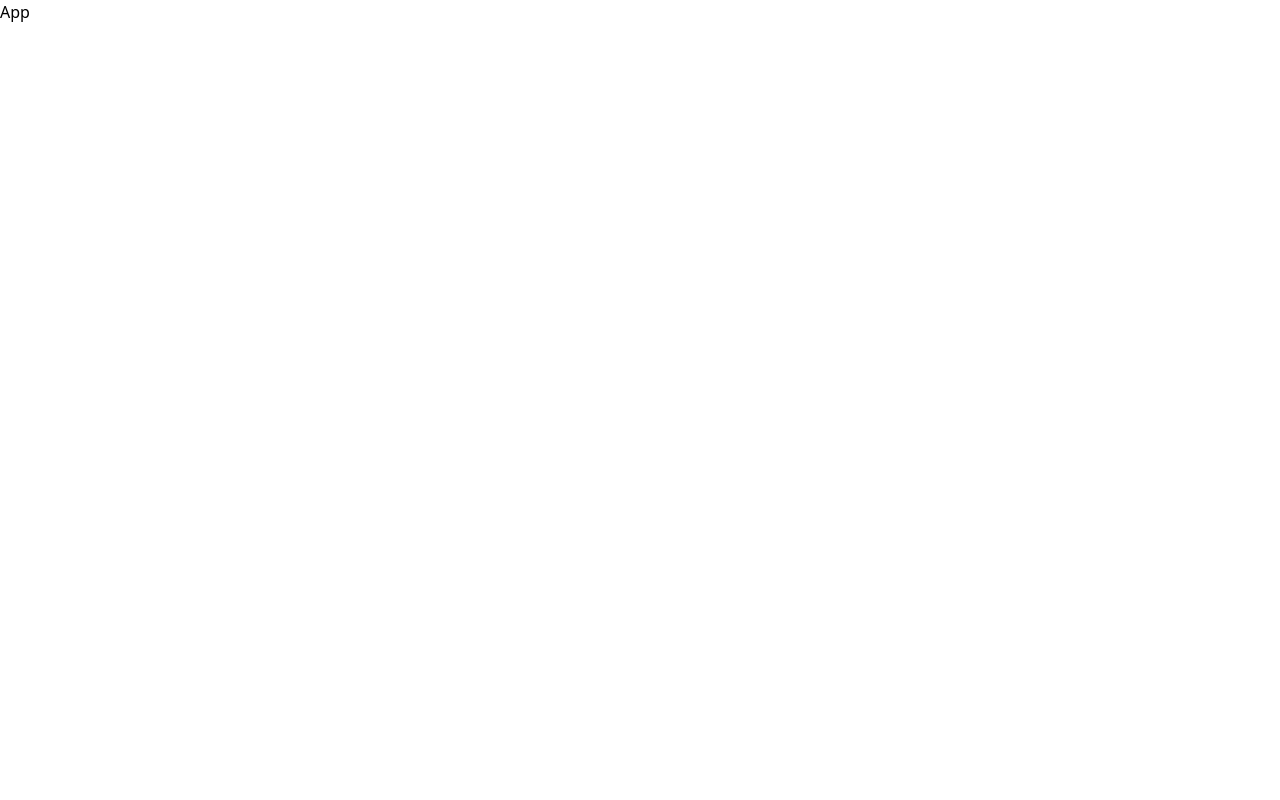
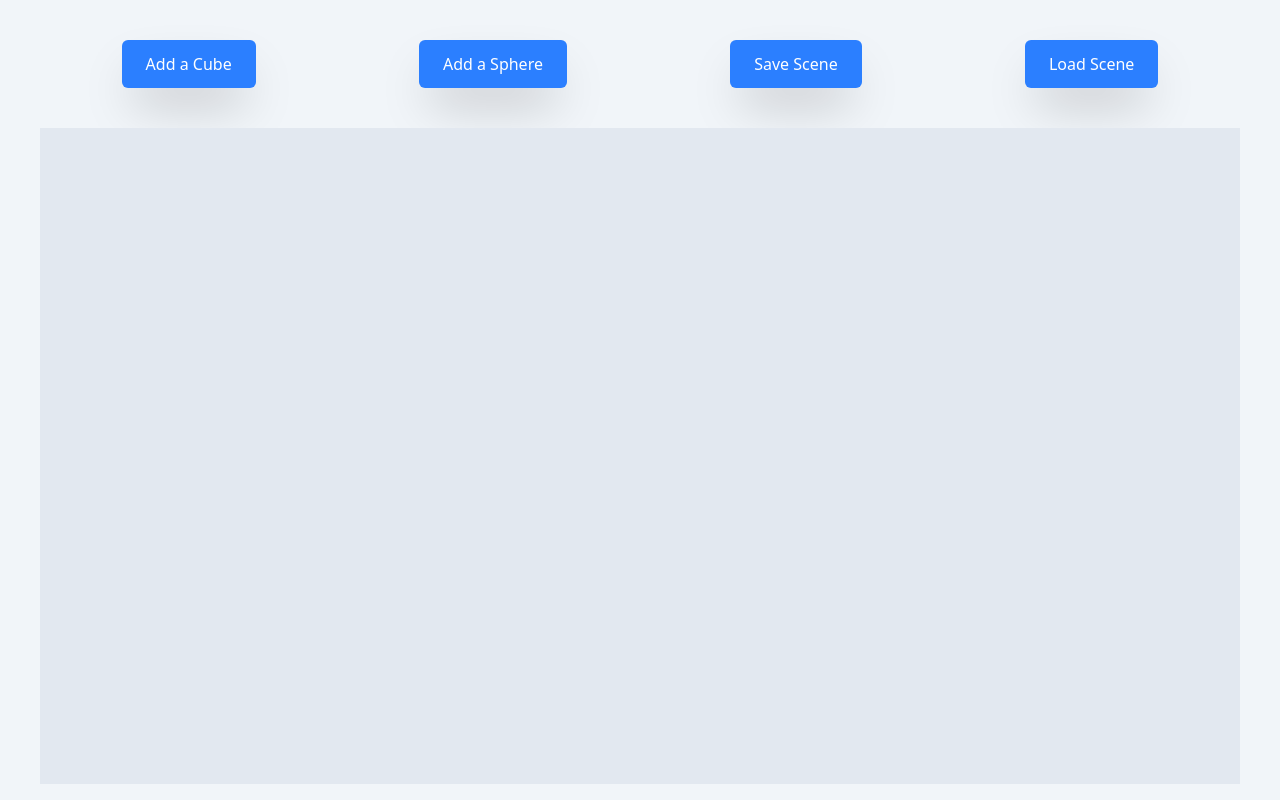
Before and after one commit to AnjaleeNeelika/3d-scene-editor-lite, a React (Vite) app: page / in a window 1280 px wide. Built offline with nearby package versions, Linux system fonts and the light colour scheme.

Commit message:
Added sphere, cube objects and buttons

```diff
--- a/src/App.tsx
+++ b/src/App.tsx
@@ -1,8 +1,23 @@
+import { useState } from 'react'
 import './App.css'
+import { ButtonsUI } from './components/ButtonsUI'
+import { SceneCanvas } from './components/SceneCanvas'
 
 function App() {
+    const [objects, setObjects] = useState();
+
     return (
-        <div>App</div>
+        <div className='p-10 bg-slate-100 h-screen'>
+            <div className='h-fit'>
+                <ButtonsUI
+                    setObjects={setObjects}
+                />
+            </div>
+
+            <div className='canvas-container h-[calc(100vh-18vh)] mt-10'>
+                <SceneCanvas />
+            </div>
+        </div>
     )
 }
 
--- /dev/null
+++ b/src/components/ButtonsUI.tsx
@@ -0,0 +1,16 @@
+import React from 'react'
+import { AddCube } from './buttons/AddCube'
+import { AddSphere } from './buttons/AddSphere'
+import { LoadScene } from './buttons/LoadScene'
+import { SaveScene } from './buttons/SaveScene'
+
+export const ButtonsUI = () => {
+    return (
+        <div className='flex justify-around items-center'>
+            <AddCube />
+            <AddSphere />
+            <SaveScene />
+            <LoadScene />
+        </div>
+    )
+}
--- /dev/null
+++ b/src/components/SceneCanvas.tsx
@@ -0,0 +1,17 @@
+import { OrbitControls } from "@react-three/drei"
+import { Canvas } from "@react-three/fiber"
+import { Cube } from "./objects/Cube"
+import { Sphere } from "./objects/Sphere"
+
+
+export const SceneCanvas = () => {
+    return (
+        <Canvas className="w-full bg-slate-200">
+            <ambientLight intensity={0.5} />
+            <directionalLight position={[10, 10, 5]} intensity={0.5} color="red" />
+            <OrbitControls />
+            <Cube position={[0, 0, 5]} />
+            <Sphere position={[0, 5, 5]} />
+        </Canvas>
+    )
+}
--- /dev/null
+++ b/src/components/buttons/AddCube.tsx
@@ -0,0 +1,9 @@
+import React from 'react'
+
+export const AddCube = () => {
+    return (
+        <button className='bg-blue-500 px-6 py-3 text-white rounded-md shadow-2xl cursor-pointer'>
+            Add a Cube
+        </button>
+    )
+}
--- /dev/null
+++ b/src/components/buttons/AddSphere.tsx
@@ -0,0 +1,9 @@
+import React from 'react'
+
+export const AddSphere = () => {
+    return (
+        <button className='bg-blue-500 px-6 py-3 text-white rounded-md shadow-2xl cursor-pointer'>
+            Add a Sphere
+        </button>
+    )
+}
--- /dev/null
+++ b/src/components/buttons/LoadScene.tsx
@@ -0,0 +1,9 @@
+import React from 'react'
+
+export const LoadScene = () => {
+    return (
+        <button className='bg-blue-500 px-6 py-3 text-white rounded-md shadow-2xl cursor-pointer'>
+            Load Scene
+        </button>
+    )
+}
--- /dev/null
+++ b/src/components/buttons/SaveScene.tsx
@@ -0,0 +1,9 @@
+import React from 'react'
+
+export const SaveScene = () => {
+    return (
+        <button className='bg-blue-500 px-6 py-3 text-white rounded-md shadow-2xl cursor-pointer'>
+            Save Scene
+        </button>
+    )
+}
--- /dev/null
+++ b/src/components/objects/Cube.tsx
@@ -0,0 +1,10 @@
+import React from 'react'
+
+export const Cube = ({ position }: { position: [number, number, number] }) => {
+    return (
+        <mesh position={position}>
+            <boxGeometry args={[1, 1, 1]} />
+            <meshStandardMaterial color="blue" />
+        </mesh>
+    )
+}
--- /dev/null
+++ b/src/components/objects/Sphere.tsx
@@ -0,0 +1,10 @@
+import React from 'react'
+
+export const Sphere = ({ position }: { position: [number, number, number] }) => {
+    return (
+        <mesh position={position}>
+            <sphereGeometry args={[1, 32, 32]} />
+            <meshStandardMaterial color="red" />
+        </mesh>
+    )
+}
```
Also changed, not shown: src/types/scene.ts (added).
